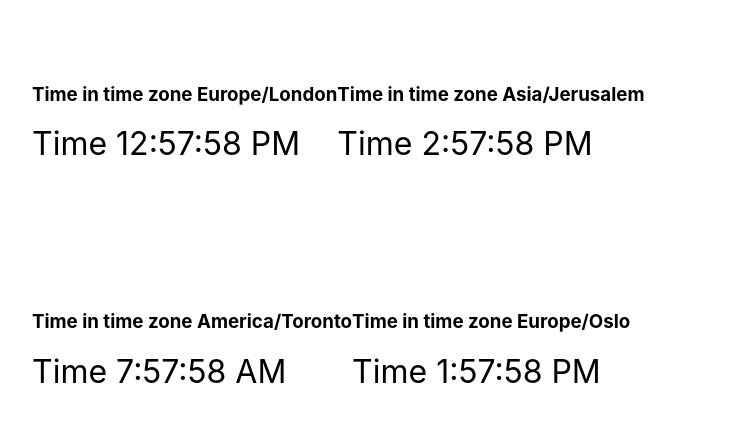
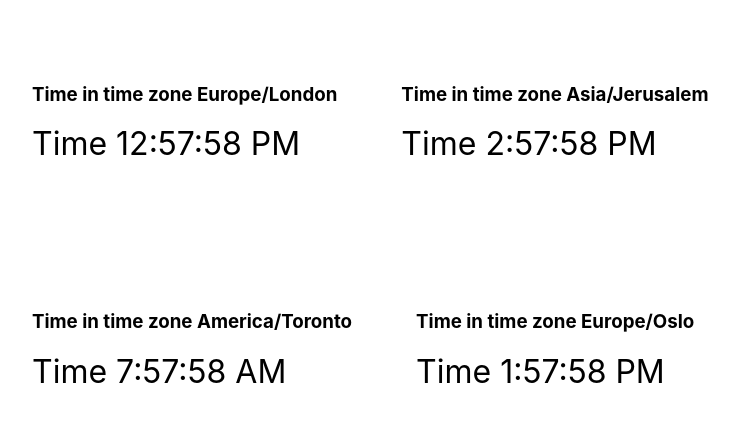
Before and after one commit to KuznetsovaVera/https---github.com-Java49VeraKuznetsova-react-project, a React (Create React App) app: page / in a window 1280 px wide. Shown: the top 422 px of the page, without its empty margins (32-771 px from the left). Built offline with nearby package versions, Linux system fonts and the light colour scheme.

Commit message:
HW #33 done to send

```diff
--- a/src/App.tsx
+++ b/src/App.tsx
@@ -5,17 +5,20 @@ import { cityOrCountryAll, Timer } from './components/Timer';
 function App() {
   return   <div>
     <div style={{display:"flex", flexDirection: 'row',
-    padding:"5vw", textAlign:"center"}}>
+     alignItems:"center"}}>
+     <div style={{justifyContent:"center",display:"flex", margin:"5vw"}}>
     <Timer timeZoneCityOrCountry= {cityOrCountryAll[0]}></Timer>
+    </div>
     <Timer timeZoneCityOrCountry= {cityOrCountryAll[1]}></Timer>
     </div>
     <div style={{display:"flex", flexDirection: 'row',
-    padding:"5vw", textAlign:"center"}}>
+    alignItems:"center"}}>
+       <div style={{justifyContent:"center",display:"flex", margin:"5vw"}}>
     <Timer timeZoneCityOrCountry={cityOrCountryAll[2]}></Timer>
+    </div>
     <Timer timeZoneCityOrCountry={cityOrCountryAll[3]}></Timer>
     </div>
    </div>
 }
 
-
 export default App;
--- a/src/components/Timer.tsx
+++ b/src/components/Timer.tsx
@@ -1,4 +1,4 @@
-import { BlockList } from "net";
+//import { BlockList } from "net";
 import React from "react";
 import timeZones from "../time-zones";
 
@@ -21,13 +21,11 @@ type TimerProps = {
 
 }
 export const Timer: React.FC<TimerProps> = (props) => {
-    let index: number = getIndexByName(props.timeZoneCityOrCountry);
-  // const timeZone = timeZones[props.timeZoneCityOrCountry[getIndexByName(city)]].name;
-  const timeZone = timeZones[index].name;
+    let timeZoneIndex: number = getIndexByName(props.timeZoneCityOrCountry);
+    const timeZone: string = timeZones[timeZoneIndex].name;
     const [time, setTime] = React.useState(new Date());
     function tick() {
-      //  console.log("tick");
-        setTime(new Date());
+         setTime(new Date());
     }
     React.useEffect(()=>{
         const interval = setInterval(tick, 1000);
@@ -35,11 +33,9 @@ export const Timer: React.FC<TimerProps> = (props) => {
     }, [])
 
     function getIndexByName (cityOrCountry: string): number {
-
-        let index: number = timeZonesStr.findIndex (el =>
+       let index: number = timeZonesStr.findIndex (el =>
             el.includes(cityOrCountry) );
-           if (index === -1) index = indexMain;
-        return index;
+        return index === -1 ? indexMain : index;
     }
     return <div>
         <h3>Time in time zone {timeZone}</h3>
```
